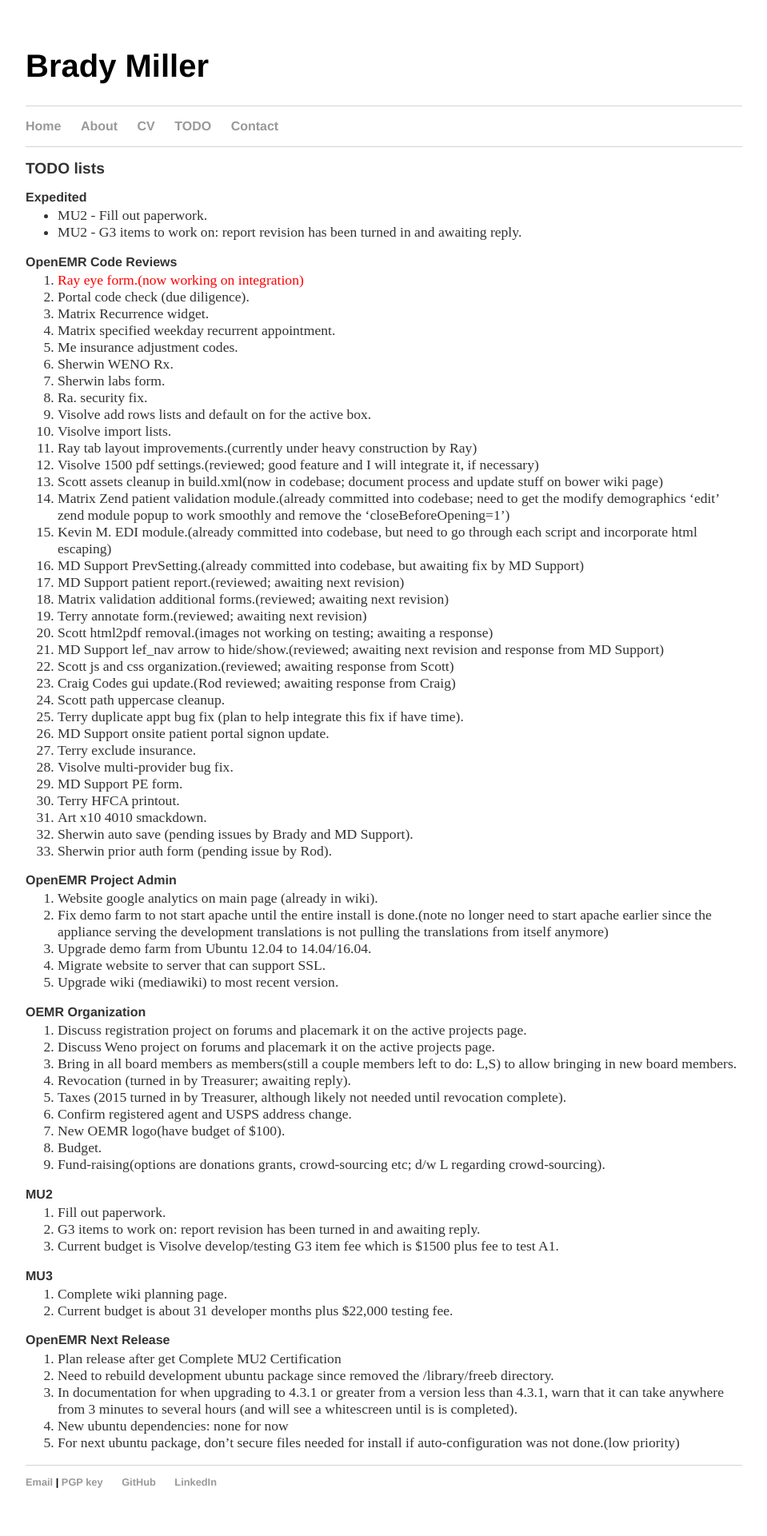
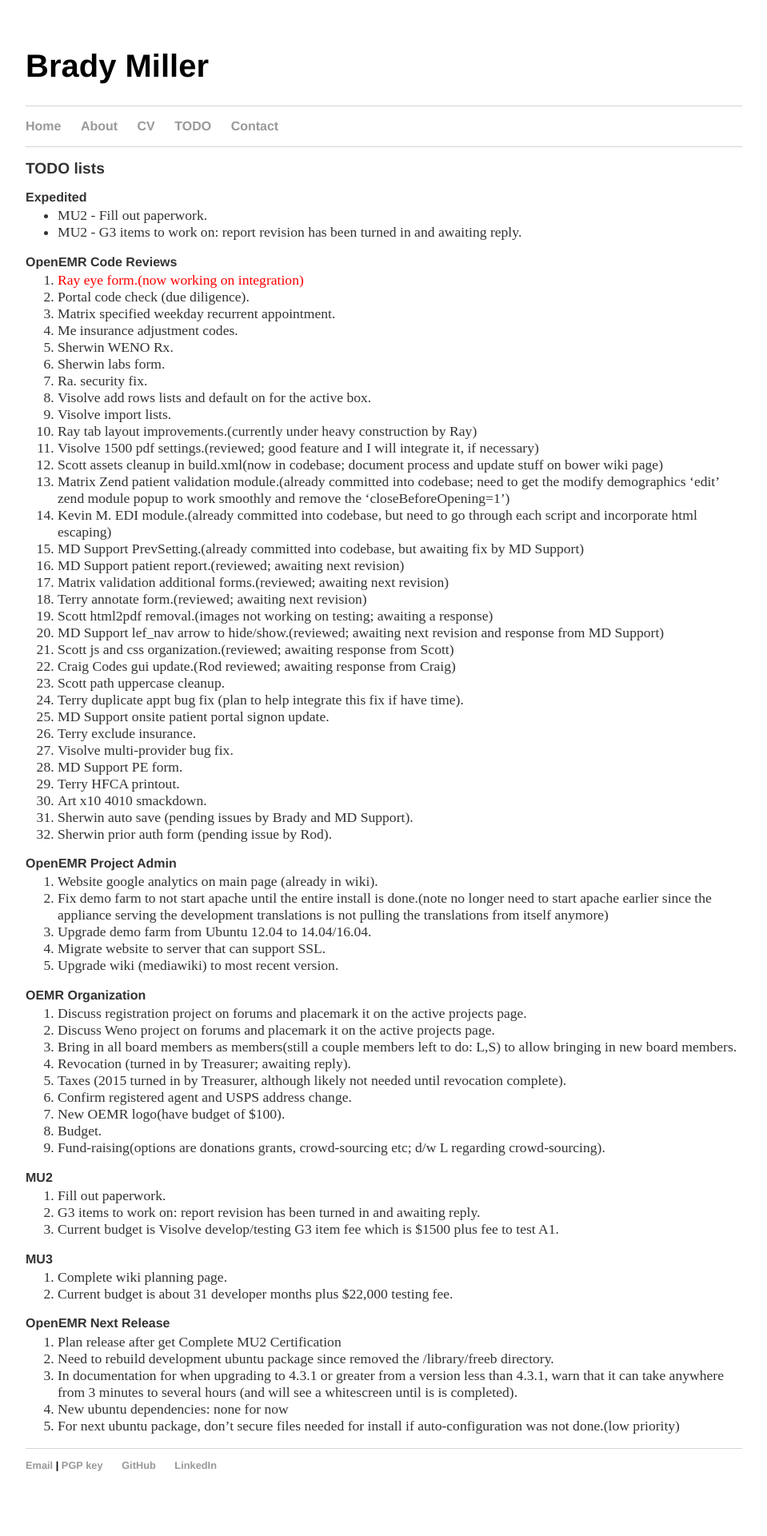
Before and after one commit to bradymiller/bradymiller.github.io, a Jekyll site: the page built from todo/index.md, in a window 1280 px wide. Shown: the whole page at 80% size, without its empty margins (160-1119 px from the left). Built offline with Jekyll 4.4.1, drawn with Linux system fonts in a browser that asks for light colours; after the commit the page ends 1900 px from its top, so only the background shows below that.

Commit message:
Update todo list

```diff
--- a/todo/index.md
+++ b/todo/index.md
@@ -10,7 +10,6 @@
 ### OpenEMR Code Reviews
 1. <span style="color: red">Ray eye form.(now working on integration)</span>
 1. Portal code check (due diligence).
-1. Matrix Recurrence widget.
 1. Matrix specified weekday recurrent appointment.
 1. Me insurance adjustment codes.
 1. Sherwin WENO Rx.
```
